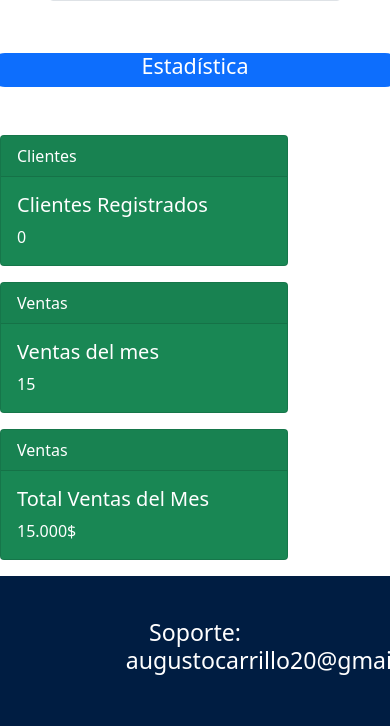
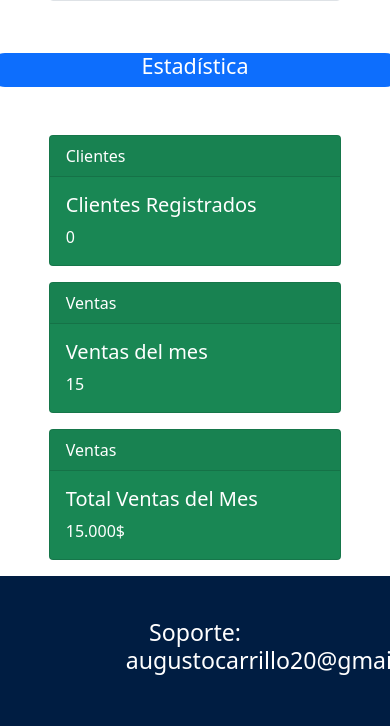
Before and after one commit to Joystickero17/bucellarii, a Django app: page / in a window 390 px wide; the page is wider, and only the part inside the window is pictured. Shown: the part 1311-2037 px from the top of that part. Run offline with Django 3.2, Linux system fonts and the light colour scheme; data that the repository does not hold is empty; some libraries are stand-ins or nearby versions.

Commit message:
fixes en el row de estadisticas de incio.html

```diff
--- a/core/templates/core/inicio.html
+++ b/core/templates/core/inicio.html
@@ -37,8 +37,8 @@
     </div>
 </div>
 <div class="row justify-content-center">
-    <div class="col-md-4">
-        <div class="card text-white bg-success mb-3" style="max-width: 18rem;">
+    <div class="col-md-4 d-flex align-items-center flex-column">
+        <div class="card text-white bg-success mb-3 w-75">
             <div class="card-header">Clientes</div>
             <div class="card-body">
                 <h5 class="card-title">Clientes Registrados</h5>
@@ -46,8 +46,8 @@
             </div>
         </div>
     </div>
-    <div class="col-md-4">
-        <div class="card text-white bg-success mb-3" style="max-width: 18rem;">
+    <div class="col-md-4 d-flex align-items-center flex-column">
+        <div class="card text-white bg-success mb-3 w-75">
             <div class="card-header">Ventas</div>
             <div class="card-body">
                 <h5 class="card-title">Ventas del mes</h5>
@@ -55,8 +55,8 @@
             </div>
         </div>
     </div>
-    <div class="col-md-4">
-        <div class="card text-white bg-success mb-3" style="max-width: 18rem;">
+    <div class="col-md-4 d-flex align-items-center flex-column">
+        <div class="card text-white bg-success mb-3 w-75">
             <div class="card-header">Ventas</div>
             <div class="card-body">
                 <h5 class="card-title">Total Ventas del Mes</h5>
```
